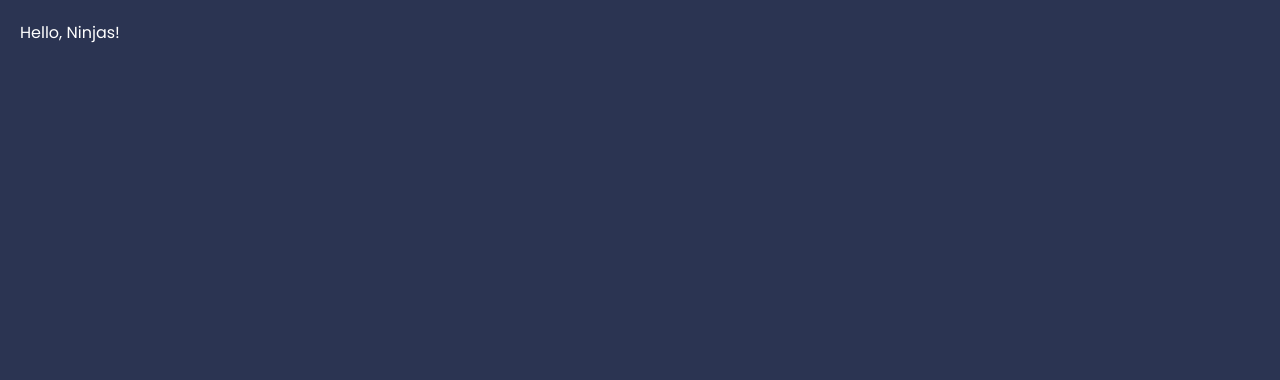
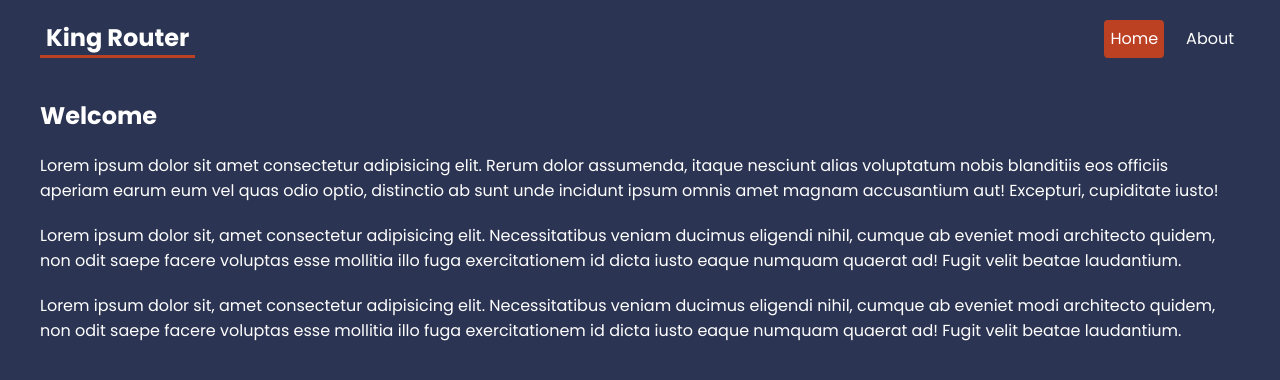
Before and after one commit to AmaduKamara/react-router-dom-v6.4, a React (Create React App) app: page / in a window 1280 px wide. Shown: the top 380 px of the page. Built offline with nearby package versions, Linux system fonts and the light colour scheme.

Commit message:
Refresher on old react-router-dom

```diff
--- a/package.json
+++ b/package.json
@@ -8,6 +8,7 @@
     "@testing-library/user-event": "^13.5.0",
     "react": "^18.2.0",
     "react-dom": "^18.2.0",
+    "react-router-dom": "^6.4.4",
     "react-scripts": "5.0.1",
     "web-vitals": "^2.1.4"
   },
--- a/src/App.js
+++ b/src/App.js
@@ -1,9 +1,27 @@
+import { BrowserRouter, Routes, Route, Link, NavLink } from "react-router-dom";
+import Home from "./pages/Home";
+import About from "./pages/About";
+
 function App() {
   return (
-    <div className="App">
-      Hello, Ninjas!
-    </div>
+    <BrowserRouter>
+      <header>
+        <nav>
+          <h1>
+            <Link to="/">King Router</Link>
+          </h1>
+          <NavLink to="/">Home</NavLink>
+          <NavLink to="/about">About</NavLink>
+        </nav>
+      </header>
+      <main>
+        <Routes>
+          <Route index element={<Home />} />
+          <Route path="about" element={<About />} />
+        </Routes>
+      </main>
+    </BrowserRouter>
   );
 }
 
-export default App
+export default App;
--- a/src/index.css
+++ b/src/index.css
@@ -1,22 +1,26 @@
-@import url('https://fonts.googleapis.com/css2?family=Poppins:wght@400;700&display=swap');
+@import url("https://fonts.googleapis.com/css2?family=Poppins:wght@400;700&display=swap");
 
 :root {
   --primary: #bc4123;
   --secondary: #2b3452;
 }
+
 body {
   margin: 0;
   padding: 20px;
   font-family: "Poppins";
   background: var(--secondary);
 }
+
 * {
   color: #fff;
   margin: 0;
 }
+
 p {
   margin: 20px 0;
 }
+
 button {
   border: 0;
   padding: 8px;
@@ -26,22 +30,43 @@
   cursor: pointer;
 }
 
-/* navbar */
+header nav {
+  display: flex;
+  gap: 16px;
+  justify-content: end;
+  max-width: 1200px;
+  margin: 0 auto;
+}
 
+header nav h1 {
+  margin-right: auto;
+  border-bottom: 3px solid var(--primary);
+}
+
+header nav a {
+  text-decoration: none;
+  padding: 6px;
+  border-radius: 4px;
+}
+
+header nav a.active {
+  background: var(--primary);
+}
+
+/* page content */
+main {
+  max-width: 1200px;
+  margin: 40px auto;
+}
 
 /* page content */
 
-
 /* help layout */
-
 
 /* faq */
 
-
 /* careers list */
-
 
 /* careers details */
 
-
 /* breadcrumbs */
--- /dev/null
+++ b/src/pages/About.js
@@ -0,0 +1,28 @@
+export default function About() {
+  return (
+    <div className="about">
+      <h2>About Us</h2>
+      <p>
+        Lorem ipsum, dolor sit amet consectetur adipisicing elit. Qui provident
+        consequuntur vel omnis quisquam rem harum, maxime expedita, ullam ut
+        dolore! Distinctio eos minima voluptatum totam id hic! Sapiente debitis
+        quia illum officia obcaecati provident nulla odio molestiae suscipit
+        quasi.
+      </p>
+      <p>
+        Lorem ipsum, dolor sit amet consectetur adipisicing elit. Qui provident
+        consequuntur vel omnis quisquam rem harum, maxime expedita, ullam ut
+        dolore! Distinctio eos minima voluptatum totam id hic! Sapiente debitis
+        quia illum officia obcaecati provident nulla odio molestiae suscipit
+        quasi.
+      </p>
+      <p>
+        Lorem ipsum, dolor sit amet consectetur adipisicing elit. Qui provident
+        consequuntur vel omnis quisquam rem harum, maxime expedita, ullam ut
+        dolore! Distinctio eos minima voluptatum totam id hic! Sapiente debitis
+        quia illum officia obcaecati provident nulla odio molestiae suscipit
+        quasi.
+      </p>
+    </div>
+  );
+}
--- /dev/null
+++ b/src/pages/Home.js
@@ -0,0 +1,26 @@
+export default function Home() {
+  return (
+    <div className="home">
+      <h2>Welcome</h2>
+      <p>
+        Lorem ipsum dolor sit amet consectetur adipisicing elit. Rerum dolor
+        assumenda, itaque nesciunt alias voluptatum nobis blanditiis eos
+        officiis aperiam earum eum vel quas odio optio, distinctio ab sunt unde
+        incidunt ipsum omnis amet magnam accusantium aut! Excepturi, cupiditate
+        iusto!
+      </p>
+      <p>
+        Lorem ipsum dolor sit, amet consectetur adipisicing elit. Necessitatibus
+        veniam ducimus eligendi nihil, cumque ab eveniet modi architecto quidem,
+        non odit saepe facere voluptas esse mollitia illo fuga exercitationem id
+        dicta iusto eaque numquam quaerat ad! Fugit velit beatae laudantium.
+      </p>
+      <p>
+        Lorem ipsum dolor sit, amet consectetur adipisicing elit. Necessitatibus
+        veniam ducimus eligendi nihil, cumque ab eveniet modi architecto quidem,
+        non odit saepe facere voluptas esse mollitia illo fuga exercitationem id
+        dicta iusto eaque numquam quaerat ad! Fugit velit beatae laudantium.
+      </p>
+    </div>
+  );
+}
```
Also changed, not shown: 1 other file (tests, documents, lock files or other folders).
